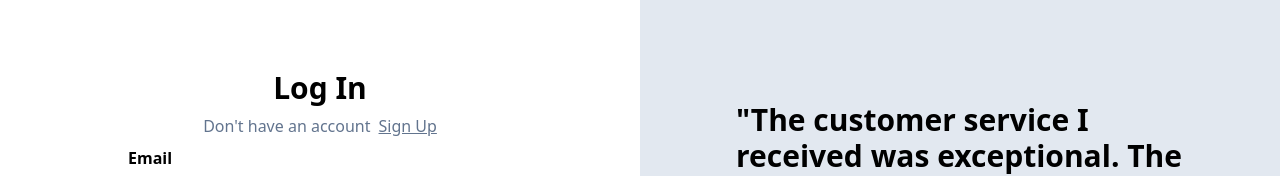
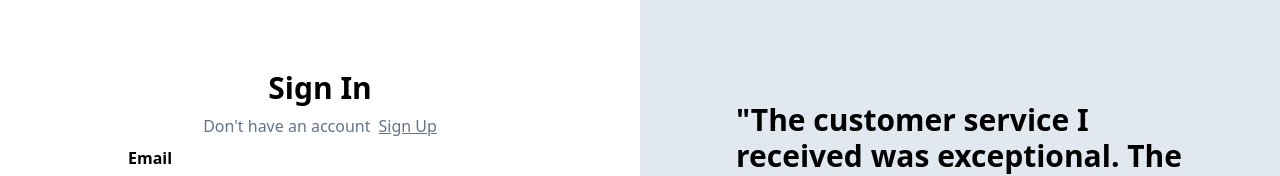
Before and after one commit to Pravin-Choudhary/Medium-Blog, a React (Vite) app in the folder frontend/: page /signin in a window 1280 px wide. Shown: the part 174-350 px from the top of the page. Built offline with nearby package versions, Linux system fonts and the light colour scheme.

Commit message:
Minor Fixes

```diff
--- a/frontend/src/components/AuthHeader.tsx
+++ b/frontend/src/components/AuthHeader.tsx
@@ -3,7 +3,7 @@ import { Link } from "react-router-dom"
 export const AuthHeader = ({type} : {type : "signin" | "signup"}) => {
     return <>
             <div className="max-w-md w-full text-3xl font-bold flex justify-center mb-2 ">
-                    {type === "signin" ? "Log In" : "Create an Account"}
+                    {type === "signin" ? "Sign In" : "Create an Account"}
             </div>
             <div className="text-slate-500 flex justify-center ">
                     {type === "signin" ? "Don't have an account" : "Already have an account ? "}
--- a/frontend/src/components/SigninAuth.tsx
+++ b/frontend/src/components/SigninAuth.tsx
@@ -24,7 +24,7 @@ export const SigninAuth = () => {
             const jwt = response.data.jwt;
 
             localStorage.setItem("token" , jwt);
-            navigate('/Blogs');
+            navigate('/blogs');
         } catch (error) {
             setLoader(false); // Loader disable
             setError(true); // trigger alert
--- a/frontend/src/components/SignupAuth.tsx
+++ b/frontend/src/components/SignupAuth.tsx
@@ -24,7 +24,7 @@ export const SignupAuth = () => {
             const jwt = response.data.jwt;
 
             localStorage.setItem("token" , jwt);
-            navigate('/Blogs');
+            navigate('/blogs');
         } catch (error) {
             setLoader(false);
             setError(true); // trigger alert
```
